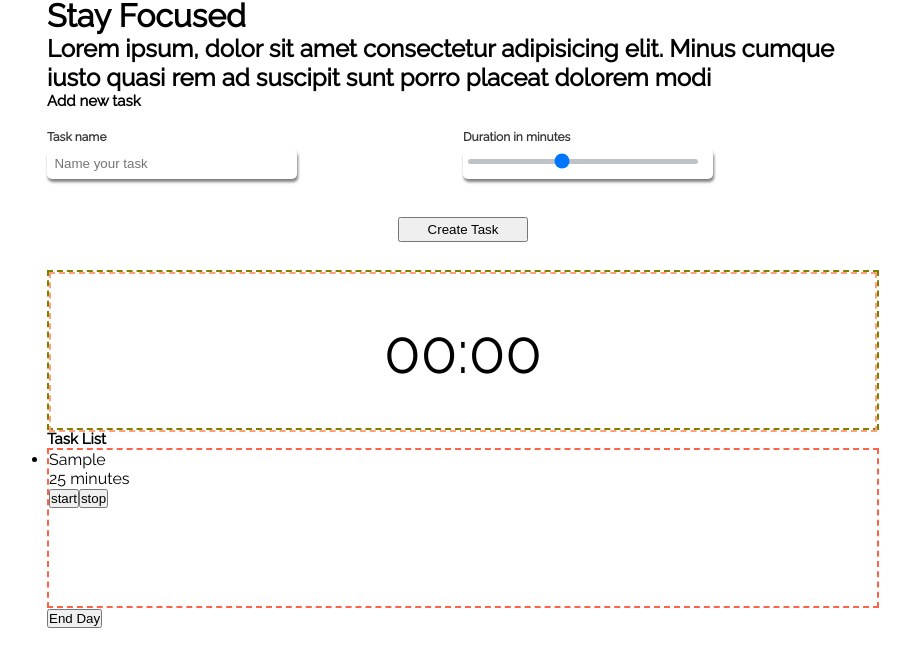
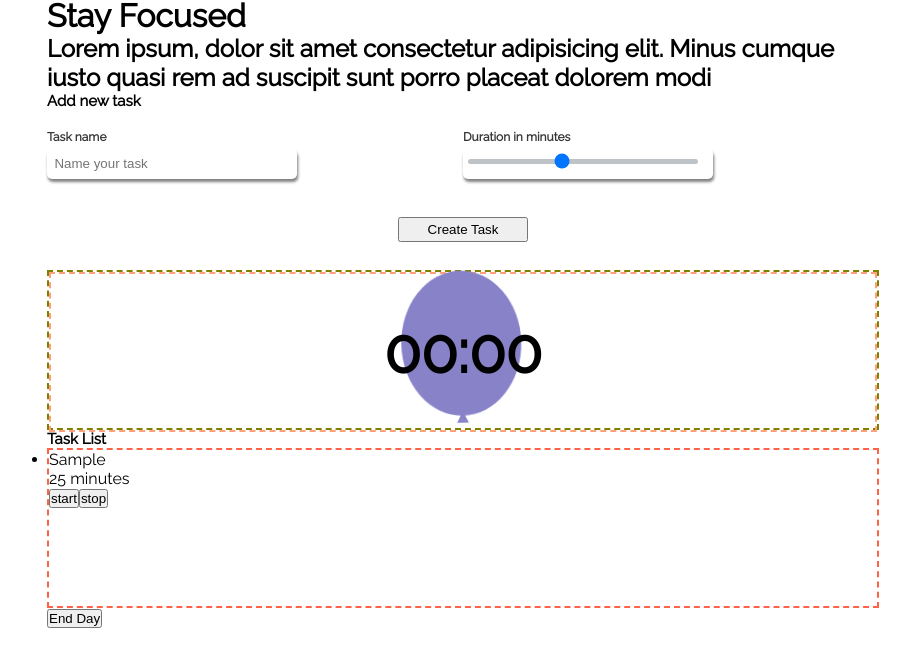
Before and after one commit to cathacz/stayFocused, a website: page src/index.html in a window 1280 px wide. Both pictures are taken after typing "Sample" into the empty fields and a click on the input "Create Task". Shown: the part 150-816 px from the top of the page, without its empty margins (177-1087 px from the left). Drawn offline with nearby package versions, Linux system fonts and the light colour scheme; files that its build step writes are made by us from their sources.

Commit message:
last comm

```diff
--- a/src/scripts/index.js
+++ b/src/scripts/index.js
@@ -21,6 +21,12 @@ const createTask = (e) => {
 
     const newbox = document.createElement("div");
     newbox.classList.add("basics");
+    // for the balloon creation effect
+    let balloon = document.createElement("div");
+    balloon.classList.add("balloon");
+    let balloonroom = document.querySelector(".displayTimer");
+
+    balloonroom.appendChild(balloon);
     // kstart button fireTheTimer
     kstart = document.createElement("button");
     kstart.classList.add("start");
@@ -33,10 +39,13 @@ const createTask = (e) => {
       inputUser = 60 * +mycurrenttime;
       display = document.querySelector("#time");
       clearInterval(interval);
+
       startTimer(inputUser, display);
     });
+    //our button for the stop
     kstop = document.createElement("button");
     kstop.classList.add("toStopit");
+    //our time list
     timing = document.createElement("div");
     timing.classList.add("task_time");
 
@@ -53,7 +62,6 @@ const createTask = (e) => {
     newTask.appendChild(newbox);
     //kstop button , it deletes the task if thew user says yes
 
-    // ("are you sure? only _____ minutes left");
     const stopTime = () => {
       alert("are you sure? only few minutes left");
 
@@ -63,9 +71,10 @@ const createTask = (e) => {
         addEventListener("click", (e) => {
           let zielEl = e.target.parentElement.parentElement;
           let timetodelete = document.querySelector("#time");
-          timetodelete.textContent = "choose your next task, don't be lazy";
+          timetodelete.textContent = "00:00";
           //console.log(zielEl);
           zielEl.remove();
+          // balloon.remove();
         });
       } else if (strToLowerCase.includes("no")) {
         // return back
@@ -120,6 +129,10 @@ const startTimer = (duration, display) => {
     if (--timer < 0) {
       timer = duration;
     }
+    if (timeondisplay.innerHTML === "00:00") {
+      balloon.style.opacity = "100%";
+      balloon.style.transition = "6s";
+    }
   }, 1000);
 };
 let myTime = document.querySelector('input[type="range"]');
@@ -128,7 +141,7 @@ let inputUser;
 document.querySelectorAll(".start").forEach((el) =>
   el.addEventListener("click", (e) => {
     console.log(e.target.previousElementSibling);
-    console.log(5454);
+    //console.log(5454);
     // mycurrenttime = document.querySelector('input[type="range"]').value;
     // inputUser = 60 * +mycurrenttime;
     // display = document.querySelector("#time");
@@ -151,11 +164,10 @@ function endDay() {
     alert("Thank You for trying! But do better next time!");
     let ali = document.querySelectorAll("li");
     ali.forEach((el) => el.remove());
-    //show percentage
-    function showPercentage() {
-      let sumTotalTime; //Need "Create Task" variables from Angelos;
-      return sumTotalTime;
-    }
+    let timetodelete = document.querySelector("#time");
+    timetodelete.textContent = "choose your next task, don't be lazy";
+    let balloondestroyer = document.querySelectorAll(".balloon");
+    balloondestroyer.forEach((el) => el.remove());
   } else if (strToLowerCase.includes("no")) {
     // return back
     alert("good decision! let's finish these tasks!");
--- a/src/scss/components/__components-dir.scss
+++ b/src/scss/components/__components-dir.scss
@@ -1 +1,2 @@
 @import "container";
+@import "./ballons";
--- /dev/null
+++ b/src/scss/components/_ballons.scss
@@ -0,0 +1,81 @@
+.balloon {
+  position: absolute;
+  display: inline-block;
+  width: 120px;
+  height: 145px;
+  background: hsl(215, 50%, 65%);
+  border-radius: 80%;
+  position: relative;
+
+  margin: 20px 30px;
+  transition: transform 0.5s ease;
+  z-index: 10;
+  animation: balloons 4s ease-in-out infinite;
+  transform-origin: bottom center;
+}
+.balloonfading {
+  opacity: 50%;
+}
+@keyframes balloons {
+  0%,
+  100% {
+    transform: translateY(0) rotate(-4deg);
+  }
+  50% {
+    transform: translateY(-25px) rotate(4deg);
+  }
+}
+
+.balloon:before {
+  content: "▲";
+  font-size: 20px;
+  color: hsl(215, 30%, 50%);
+  display: block;
+  text-align: center;
+  width: 100%;
+  position: absolute;
+  bottom: -12px;
+  z-index: -100;
+}
+
+.balloon:after {
+  display: inline-block;
+  top: 153px;
+  position: absolute;
+  height: 250px;
+  width: 1px;
+  margin: 0 auto;
+  content: "";
+}
+
+.balloon:nth-child(2) {
+  background: hsl(245, 40%, 65%);
+  animation-duration: 3.5s;
+}
+.balloon:nth-child(2):before {
+  color: hsl(245, 40%, 65%);
+}
+
+.balloon:nth-child(3) {
+  background: hsl(139, 50%, 60%);
+  animation-duration: 3s;
+}
+.balloon:nth-child(3):before {
+  color: hsl(139, 30%, 50%);
+}
+
+.balloon:nth-child(4) {
+  background: hsl(59, 50%, 58%);
+  animation-duration: 4.5s;
+}
+.balloon:nth-child(4):before {
+  color: hsl(59, 30%, 52%);
+}
+
+.balloon:nth-child(5) {
+  background: hsl(23, 55%, 57%);
+  animation-duration: 5s;
+}
+.balloon:nth-child(5):before {
+  color: hsl(23, 44%, 46%);
+}
--- a/src/scss/layouts/_general-layout.scss
+++ b/src/scss/layouts/_general-layout.scss
@@ -90,12 +90,20 @@ h3 {
   }
   .displayTimer {
     @include flex-center;
+    position: relative;
     border: lightsalmon 2px dashed;
     width: 100%;
     height: 20vh;
     font-size: 60px;
   }
 }
+// .newbox {
+// }
+#time {
+  font-weight: bold;
+  position: absolute;
+  z-index: 99;
+}
 .displayList {
   border: tomato 2px dashed;
   width: 100%;
```
Also changed, not shown: src/index.html (line endings or trailing spaces).
